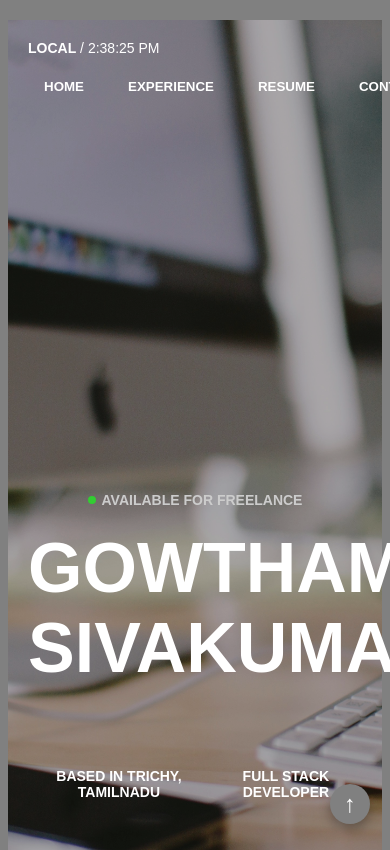
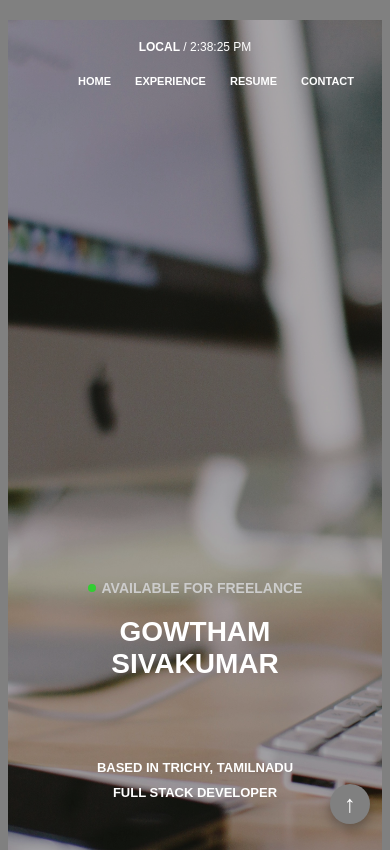
Before and after one commit to Gautam190695/gowtham_portfolio1, a React (Vite) app: page / in a window 390 px wide. Shown: the top 850 px of the page. Built offline with nearby package versions, Linux system fonts and the light colour scheme.

Commit message:
New Responsive changes (#1)

```diff
--- a/src/styles/Home.css
+++ b/src/styles/Home.css
@@ -141,3 +141,121 @@
   background: grey;
   transform: translateY(-3px);
 }
+
+/*  MOBILE & TABLET RESPONSIVENESS */
+@media (max-width: 992px) {
+  .name {
+    font-size: 50px;
+  }
+
+  .hero-actions {
+    gap: 10px;
+    flex-wrap: wrap;
+  }
+}
+
+@media (max-width: 768px) {
+  .hero-top {
+    flex-direction: column;
+    gap: 15px;
+    text-align: center;
+  }
+
+  .name {
+    font-size: 40px;
+  }
+
+  .footer-info {
+    flex-direction: column;
+    gap: 10px;
+  }
+}
+
+@media (max-width: 480px) {
+  .hero-actions button {
+    font-size: 13px;
+    padding: 8px 10px;
+  }
+
+  .name {
+    font-size: 32px;
+  }
+
+  .local-time {
+    font-size: 13px;
+  }
+
+  .footer-info span {
+    font-size: 14px;
+  }
+}
+/*  Common Android Flagship Widths (OnePlus, Samsung S-series, Vivo, Oppo) */
+@media (max-width: 430px) {
+  .name {
+    font-size: 30px;
+  }
+  .hero-actions button {
+    font-size: 12px;
+    padding: 6px 8px;
+  }
+}
+
+/*  Samsung M/A Series (360–412px width) */
+@media (max-width: 412px) {
+  .name {
+    font-size: 28px;
+  }
+  .footer-info span {
+    font-size: 13px;
+  }
+  .local-time {
+    font-size: 12px;
+  }
+}
+
+/*  OnePlus Nord, Vivo Y-Series (390px) */
+@media (max-width: 390px) {
+  .hero-actions {
+    gap: 8px;
+  }
+  .hero-actions button {
+    font-size: 11px;
+  }
+}
+
+/*  375px (most iPhones, Samsung Compact models) */
+@media (max-width: 375px) {
+  .name {
+    font-size: 26px;
+  }
+  .footer-info {
+    gap: 6px;
+  }
+}
+
+/*  360px (Samsung A12, M13, Vivo, Oppo budget phones) */
+@media (max-width: 360px) {
+  .hero-top {
+    padding: 12px;
+  }
+  .name {
+    font-size: 24px;
+  }
+  .hero-actions button {
+    padding: 5px 6px;
+    font-size: 10px;
+  }
+}
+
+/*  320px (small screens, older Samsung/Android) */
+@media (max-width: 320px) {
+  .name {
+    font-size: 20px;
+  }
+  .local-time {
+    font-size: 10px;
+  }
+  .footer-info span {
+    font-size: 11px;
+  }
+}
--- a/src/styles/about.css
+++ b/src/styles/about.css
@@ -138,13 +138,120 @@
   text-decoration: underline;
 }
 
-/* ✅ Responsive */
-@media (max-width: 768px) {
-  .resume-container {
-    flex-direction: column;
+/* ✨ MOBILE & TABLET RESPONSIVENESS */
+@media (max-width: 992px) {
+  .name {
+    font-size: 50px;
   }
-  .resume-left,
-  .resume-right {
-    max-width: 100%;
+
+  .hero-actions {
+    gap: 10px;
+    flex-wrap: wrap;
   }
 }
+
+@media (max-width: 768px) {
+  .hero-top {
+    flex-direction: column;
+    gap: 15px;
+    text-align: center;
+  }
+
+  .name {
+    font-size: 40px;
+  }
+
+  .footer-info {
+    flex-direction: column;
+    gap: 10px;
+  }
+}
+
+@media (max-width: 480px) {
+  .hero-actions button {
+    font-size: 13px;
+    padding: 8px 10px;
+  }
+
+  .name {
+    font-size: 32px;
+  }
+
+  .local-time {
+    font-size: 13px;
+  }
+
+  .footer-info span {
+    font-size: 14px;
+  }
+}
+/*  Common Android Flagship Widths (OnePlus, Samsung S-series, Vivo, Oppo) */
+@media (max-width: 430px) {
+  .name {
+    font-size: 30px;
+  }
+  .hero-actions button {
+    font-size: 12px;
+    padding: 6px 8px;
+  }
+}
+
+/*  Samsung M/A Series (360–412px width) */
+@media (max-width: 412px) {
+  .name {
+    font-size: 28px;
+  }
+  .footer-info span {
+    font-size: 13px;
+  }
+  .local-time {
+    font-size: 12px;
+  }
+}
+
+/*  OnePlus Nord, Vivo Y-Series (390px) */
+@media (max-width: 390px) {
+  .hero-actions {
+    gap: 8px;
+  }
+  .hero-actions button {
+    font-size: 11px;
+  }
+}
+
+/*  375px (most iPhones, Samsung Compact models) */
+@media (max-width: 375px) {
+  .name {
+    font-size: 26px;
+  }
+  .footer-info {
+    gap: 6px;
+  }
+}
+
+/*  360px (Samsung A12, M13, Vivo, Oppo budget phones) */
+@media (max-width: 360px) {
+  .hero-top {
+    padding: 12px;
+  }
+  .name {
+    font-size: 24px;
+  }
+  .hero-actions button {
+    padding: 5px 6px;
+    font-size: 10px;
+  }
+}
+
+/*  320px (small screens, older Samsung/Android) */
+@media (max-width: 320px) {
+  .name {
+    font-size: 20px;
+  }
+  .local-time {
+    font-size: 10px;
+  }
+  .footer-info span {
+    font-size: 11px;
+  }
+}
--- a/src/styles/contact.css
+++ b/src/styles/contact.css
@@ -99,25 +99,120 @@
   background: #28db72;
 }
 
-/* Responsive Design */
-@media (min-width: 768px) {
-  .contact-container {
-    flex-direction: row;
-    justify-content: center;
-    gap: 40px;
+/*  MOBILE & TABLET RESPONSIVENESS */
+@media (max-width: 992px) {
+  .name {
+    font-size: 50px;
   }
 
-  .contact-left {
-    flex: 1;
+  .hero-actions {
+    gap: 10px;
+    flex-wrap: wrap;
   }
 }
 
-@media (max-width: 767px) {
-  .expertise-title {
-    font-size: 2rem;
+@media (max-width: 768px) {
+  .hero-top {
+    flex-direction: column;
+    gap: 15px;
+    text-align: center;
   }
 
-  .contact-left {
-    width: 90%;
+  .name {
+    font-size: 40px;
+  }
+
+  .footer-info {
+    flex-direction: column;
+    gap: 10px;
   }
 }
+
+@media (max-width: 480px) {
+  .hero-actions button {
+    font-size: 13px;
+    padding: 8px 10px;
+  }
+
+  .name {
+    font-size: 32px;
+  }
+
+  .local-time {
+    font-size: 13px;
+  }
+
+  .footer-info span {
+    font-size: 14px;
+  }
+}
+/*  Common Android Flagship Widths (OnePlus, Samsung S-series, Vivo, Oppo) */
+@media (max-width: 430px) {
+  .name {
+    font-size: 30px;
+  }
+  .hero-actions button {
+    font-size: 12px;
+    padding: 6px 8px;
+  }
+}
+
+/*  Samsung M/A Series (360–412px width) */
+@media (max-width: 412px) {
+  .name {
+    font-size: 28px;
+  }
+  .footer-info span {
+    font-size: 13px;
+  }
+  .local-time {
+    font-size: 12px;
+  }
+}
+
+/*  OnePlus Nord, Vivo Y-Series (390px) */
+@media (max-width: 390px) {
+  .hero-actions {
+    gap: 8px;
+  }
+  .hero-actions button {
+    font-size: 11px;
+  }
+}
+
+/*  375px (most iPhones, Samsung Compact models) */
+@media (max-width: 375px) {
+  .name {
+    font-size: 26px;
+  }
+  .footer-info {
+    gap: 6px;
+  }
+}
+
+/*  360px (Samsung A12, M13, Vivo, Oppo budget phones) */
+@media (max-width: 360px) {
+  .hero-top {
+    padding: 12px;
+  }
+  .name {
+    font-size: 24px;
+  }
+  .hero-actions button {
+    padding: 5px 6px;
+    font-size: 10px;
+  }
+}
+
+/*  320px (small screens, older Samsung/Android) */
+@media (max-width: 320px) {
+  .name {
+    font-size: 20px;
+  }
+  .local-time {
+    font-size: 10px;
+  }
+  .footer-info span {
+    font-size: 11px;
+  }
+}
--- a/src/styles/experience.css
+++ b/src/styles/experience.css
@@ -68,26 +68,120 @@
   line-height: 1.6;
 }
 
-/* ✅ Responsive breakpoints */
+/* ✨ MOBILE & TABLET RESPONSIVENESS */
+@media (max-width: 992px) {
+  .name {
+    font-size: 50px;
+  }
 
-/* Tablets */
-@media (max-width: 1024px) {
-  .expertise-grid {
-    grid-template-columns: repeat(2, 1fr);
+  .hero-actions {
+    gap: 10px;
+    flex-wrap: wrap;
   }
 }
 
-/* Mobiles */
 @media (max-width: 768px) {
-  .expertise h2 {
-    font-size: 2rem;
+  .hero-top {
+    flex-direction: column;
+    gap: 15px;
+    text-align: center;
   }
 
-  .expertise-grid {
-    grid-template-columns: 1fr; /* stack */
+  .name {
+    font-size: 40px;
   }
 
-  .card {
-    padding: 20px;
+  .footer-info {
+    flex-direction: column;
+    gap: 10px;
   }
 }
+
+@media (max-width: 480px) {
+  .hero-actions button {
+    font-size: 13px;
+    padding: 8px 10px;
+  }
+
+  .name {
+    font-size: 32px;
+  }
+
+  .local-time {
+    font-size: 13px;
+  }
+
+  .footer-info span {
+    font-size: 14px;
+  }
+}
+/*  Common Android Flagship Widths (OnePlus, Samsung S-series, Vivo, Oppo) */
+@media (max-width: 430px) {
+  .name {
+    font-size: 30px;
+  }
+  .hero-actions button {
+    font-size: 12px;
+    padding: 6px 8px;
+  }
+}
+
+/*  Samsung M/A Series (360–412px width) */
+@media (max-width: 412px) {
+  .name {
+    font-size: 28px;
+  }
+  .footer-info span {
+    font-size: 13px;
+  }
+  .local-time {
+    font-size: 12px;
+  }
+}
+
+/*  OnePlus Nord, Vivo Y-Series (390px) */
+@media (max-width: 390px) {
+  .hero-actions {
+    gap: 8px;
+  }
+  .hero-actions button {
+    font-size: 11px;
+  }
+}
+
+/*  375px (most iPhones, Samsung Compact models) */
+@media (max-width: 375px) {
+  .name {
+    font-size: 26px;
+  }
+  .footer-info {
+    gap: 6px;
+  }
+}
+
+/*  360px (Samsung A12, M13, Vivo, Oppo budget phones) */
+@media (max-width: 360px) {
+  .hero-top {
+    padding: 12px;
+  }
+  .name {
+    font-size: 24px;
+  }
+  .hero-actions button {
+    padding: 5px 6px;
+    font-size: 10px;
+  }
+}
+
+/*  320px (small screens, older Samsung/Android) */
+@media (max-width: 320px) {
+  .name {
+    font-size: 20px;
+  }
+  .local-time {
+    font-size: 10px;
+  }
+  .footer-info span {
+    font-size: 11px;
+  }
+}
```
